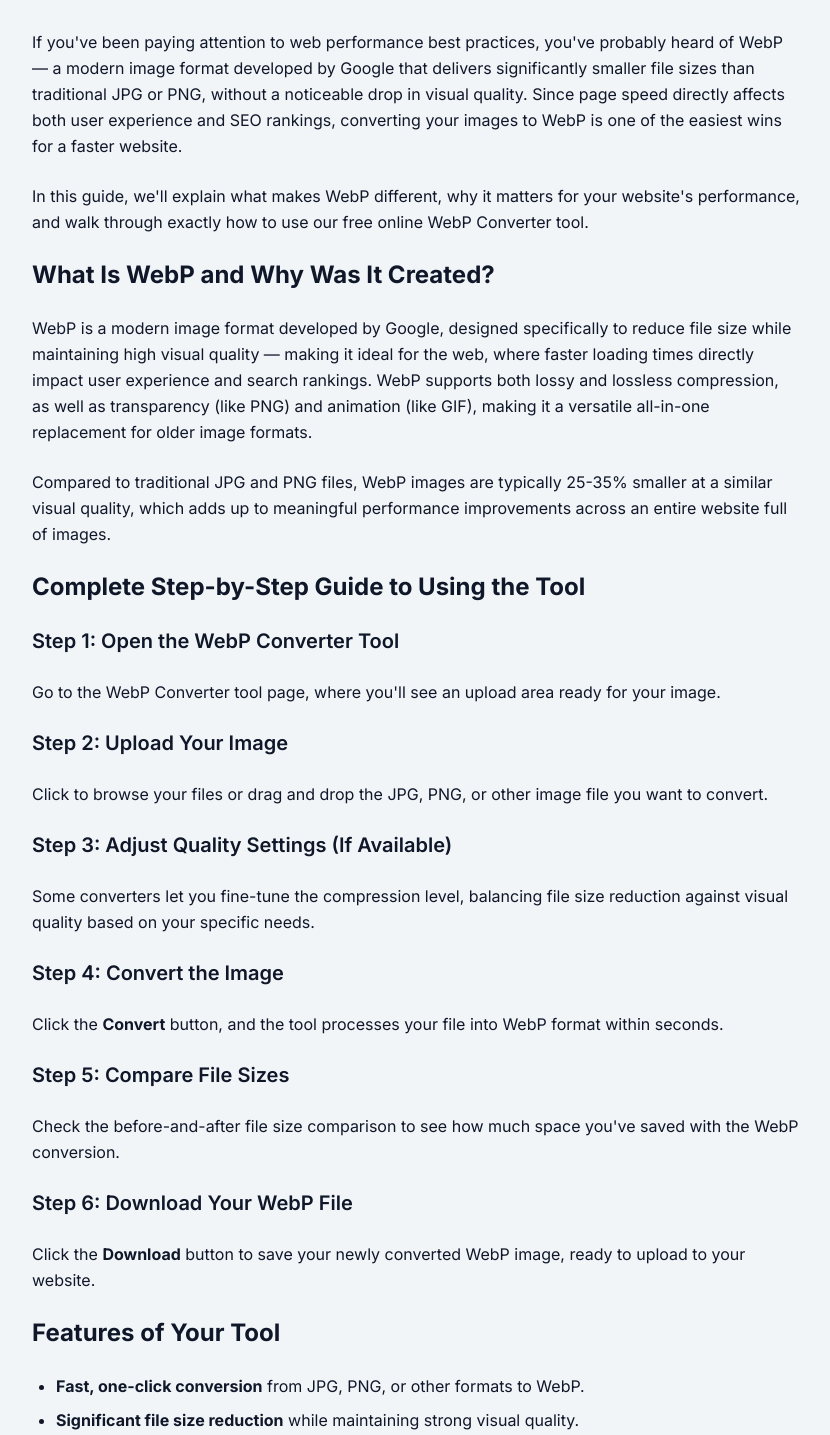
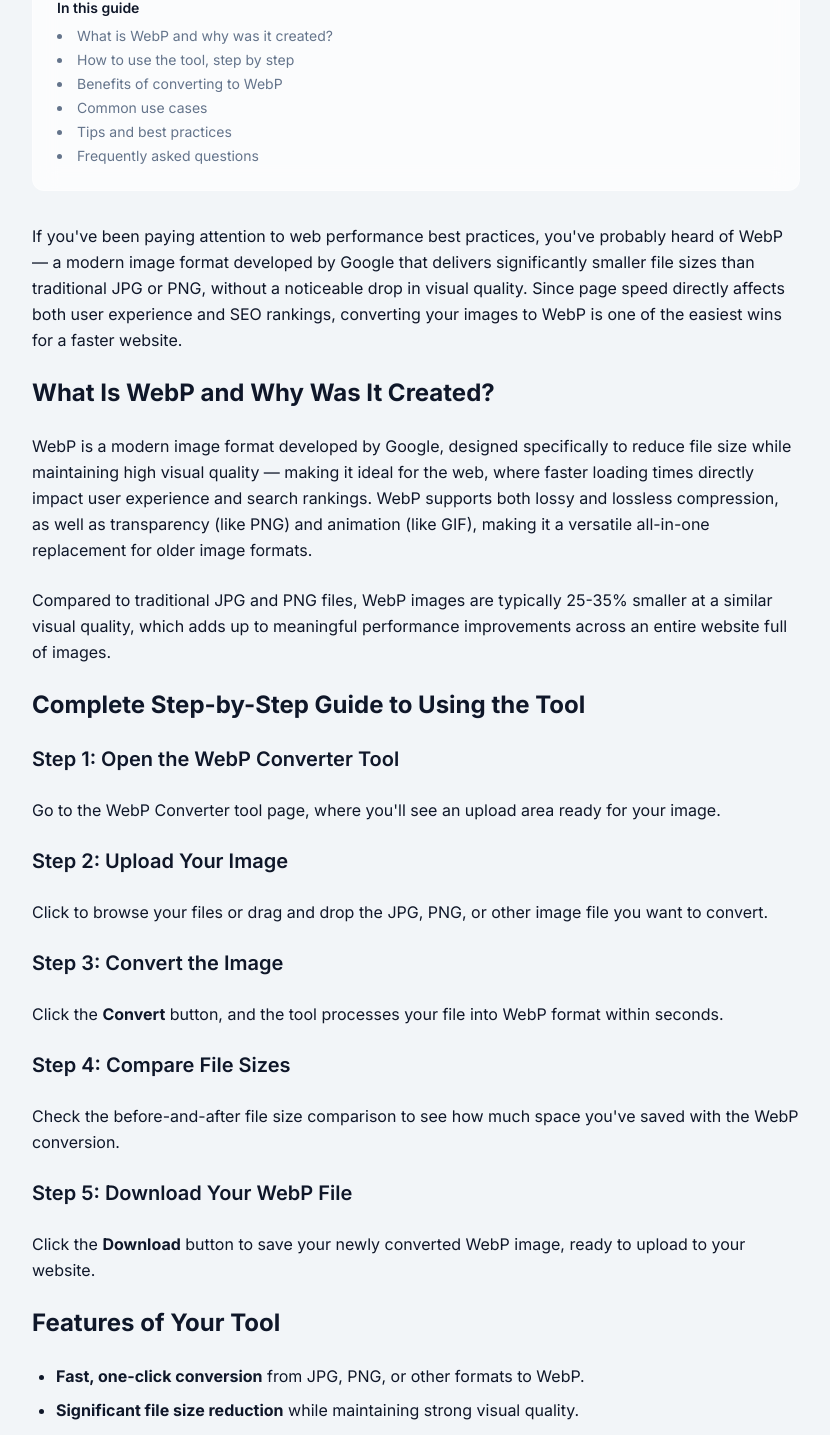
Before and after one commit to surajkumar122024-star/ok01, a Next.js app: page /blog/webp-converter-complete-guide in a window 1280 px wide. Shown: the part 508-1943 px from the top of the page, without its empty margins (224-1054 px from the left). Built offline with nearby package versions, Linux system fonts and the light colour scheme.

Commit message:
Fix webp-converter article: remove false adjustable-quality and batch-conversion claims (tool uses fixed 90%, single file), confirm transparency preservation as accurate, fix breadcrumb, add TOC

```diff
--- a/src/app/blog/webp-converter-complete-guide/page.tsx
+++ b/src/app/blog/webp-converter-complete-guide/page.tsx
@@ -15,7 +15,7 @@ export default function WebpConverterCompleteGuideArticle() {
         {/* Header */}
         <div className="space-y-4">
           <div className="flex items-center gap-2 text-sm text-muted-foreground">
-            <span>Blog</span>
+            <Link href="/blog" className="hover:text-foreground">Blog</Link>
             <span>→</span>
             <span>Image Tools</span>
           </div>
@@ -36,32 +36,40 @@ export default function WebpConverterCompleteGuideArticle() {
 
         <hr className="border-border" />
 
+        {/* Table of Contents */}
+        <nav className="glass rounded-xl border p-6 space-y-2 text-sm">
+          <p className="font-semibold mb-2">In this guide</p>
+          <ul className="space-y-1 list-disc list-inside text-muted-foreground">
+            <li><a href="#what-is" className="hover:text-primary">What is WebP and why was it created?</a></li>
+            <li><a href="#how-to" className="hover:text-primary">How to use the tool, step by step</a></li>
+            <li><a href="#benefits" className="hover:text-primary">Benefits of converting to WebP</a></li>
+            <li><a href="#use-cases" className="hover:text-primary">Common use cases</a></li>
+            <li><a href="#tips" className="hover:text-primary">Tips and best practices</a></li>
+            <li><a href="#faq" className="hover:text-primary">Frequently asked questions</a></li>
+          </ul>
+        </nav>
+
         {/* Content */}
         <div className="prose prose-neutral dark:prose-invert max-w-none space-y-6 text-base leading-relaxed">
 
-          <h2 className="text-2xl font-bold mt-8">Introduction</h2>
+          <p>If you've been paying attention to web performance best practices, you've probably heard of WebP — a modern image format developed by Google that delivers significantly smaller file sizes than traditional JPG or PNG, without a noticeable drop in visual quality. Since page speed directly affects both user experience and SEO rankings, converting your images to WebP is one of the easiest wins for a faster website.</p>
 
-          <p>If you've been paying attention to web performance best practices, you've probably heard of WebP — a modern image format developed by Google that delivers significantly smaller file sizes than traditional JPG or PNG, without a noticeable drop in visual quality. Since page speed directly affects both user experience and SEO rankings, converting your images to WebP is one of the easiest wins for a faster website.</p>
-          <p>In this guide, we'll explain what makes WebP different, why it matters for your website's performance, and walk through exactly how to use our free online WebP Converter tool.</p>
-
-          <h2 className="text-2xl font-bold mt-8">What Is WebP and Why Was It Created?</h2>
+          <h2 id="what-is" className="text-2xl font-bold mt-8">What Is WebP and Why Was It Created?</h2>
 
           <p>WebP is a modern image format developed by Google, designed specifically to reduce file size while maintaining high visual quality — making it ideal for the web, where faster loading times directly impact user experience and search rankings. WebP supports both lossy and lossless compression, as well as transparency (like PNG) and animation (like GIF), making it a versatile all-in-one replacement for older image formats.</p>
           <p>Compared to traditional JPG and PNG files, WebP images are typically 25-35% smaller at a similar visual quality, which adds up to meaningful performance improvements across an entire website full of images.</p>
 
-          <h2 className="text-2xl font-bold mt-8">Complete Step-by-Step Guide to Using the Tool</h2>
+          <h2 id="how-to" className="text-2xl font-bold mt-8">Complete Step-by-Step Guide to Using the Tool</h2>
 
           <h3 className="text-xl font-semibold mt-6">Step 1: Open the WebP Converter Tool</h3>
           <p>Go to the WebP Converter tool page, where you'll see an upload area ready for your image.</p>
           <h3 className="text-xl font-semibold mt-6">Step 2: Upload Your Image</h3>
           <p>Click to browse your files or drag and drop the JPG, PNG, or other image file you want to convert.</p>
-          <h3 className="text-xl font-semibold mt-6">Step 3: Adjust Quality Settings (If Available)</h3>
-          <p>Some converters let you fine-tune the compression level, balancing file size reduction against visual quality based on your specific needs.</p>
-          <h3 className="text-xl font-semibold mt-6">Step 4: Convert the Image</h3>
+          <h3 className="text-xl font-semibold mt-6">Step 3: Convert the Image</h3>
           <p>Click the <strong>Convert</strong> button, and the tool processes your file into WebP format within seconds.</p>
-          <h3 className="text-xl font-semibold mt-6">Step 5: Compare File Sizes</h3>
+          <h3 className="text-xl font-semibold mt-6">Step 4: Compare File Sizes</h3>
           <p>Check the before-and-after file size comparison to see how much space you've saved with the WebP conversion.</p>
-          <h3 className="text-xl font-semibold mt-6">Step 6: Download Your WebP File</h3>
+          <h3 className="text-xl font-semibold mt-6">Step 5: Download Your WebP File</h3>
           <p>Click the <strong>Download</strong> button to save your newly converted WebP image, ready to upload to your website.</p>
 
           <h2 className="text-2xl font-bold mt-8">Features of Your Tool</h2>
@@ -69,7 +77,7 @@ export default function WebpConverterCompleteGuideArticle() {
           <ul className="list-disc pl-6 space-y-2">
           <li><strong>Fast, one-click conversion</strong> from JPG, PNG, or other formats to WebP.</li>
           <li><strong>Significant file size reduction</strong> while maintaining strong visual quality.</li>
-          <li><strong>Batch conversion support</strong> (if available), for converting multiple images at once.</li>
+          <li><strong>Consistent 90% quality encoding</strong>, chosen because compression artifacts are rarely visible at that level while file size still drops significantly.</li>
           <li><strong>Transparency support</strong>, preserving transparent backgrounds during conversion.</li>
           <li><strong>No software installation required</strong> — works entirely in your browser.</li>
           <li><strong>Free with no watermarks</strong> added to your converted images.</li>
@@ -77,7 +85,7 @@ export default function WebpConverterCompleteGuideArticle() {
           <li><strong>Works on all devices</strong>, including desktops, tablets, and smartphones.</li>
           </ul>
 
-          <h2 className="text-2xl font-bold mt-8">Benefits of Converting Images to WebP</h2>
+          <h2 id="benefits" className="text-2xl font-bold mt-8">Benefits of Converting Images to WebP</h2>
 
           <p><strong>1. Faster Website Loading Times</strong> Smaller image file sizes mean your web pages load faster, directly improving user experience and reducing bounce rates.</p>
           <p><strong>2. Improved SEO Rankings</strong> Search engines, including Google, factor page speed into their ranking algorithms, making WebP conversion a practical SEO improvement.</p>
@@ -85,7 +93,7 @@ export default function WebpConverterCompleteGuideArticle() {
           <p><strong>4. Maintains Visual Quality</strong> Despite the significant size reduction, WebP images typically look just as sharp and clear as their JPG or PNG counterparts.</p>
           <p><strong>5. Versatile Format Support</strong> WebP supports transparency and animation in a single format, reducing the need to juggle multiple image types for different use cases.</p>
 
-          <h2 className="text-2xl font-bold mt-8">Common Use Cases</h2>
+          <h2 id="use-cases" className="text-2xl font-bold mt-8">Common Use Cases</h2>
 
           <ul className="list-disc pl-6 space-y-2">
           <li><strong>Optimizing website images</strong> to improve page load speed and overall site performance.</li>
@@ -97,7 +105,7 @@ export default function WebpConverterCompleteGuideArticle() {
           <li><strong>Building faster-loading blog posts</strong> with optimized featured images and inline graphics.</li>
           </ul>
 
-          <h2 className="text-2xl font-bold mt-8">Tips &amp; Best Practices</h2>
+          <h2 id="tips" className="text-2xl font-bold mt-8">Tips &amp; Best Practices</h2>
 
           <ul className="list-disc pl-6 space-y-2">
           <li>Always test your WebP images across different browsers, though modern browser support for WebP is now extremely widespread.</li>
@@ -108,7 +116,7 @@ export default function WebpConverterCompleteGuideArticle() {
           <li>For images with fine details or text, compare the converted WebP file closely against the original to ensure quality remains sharp at your chosen compression level.</li>
           </ul>
 
-          <h2 className="text-2xl font-bold mt-8">Frequently Asked Questions</h2>
+          <h2 id="faq" className="text-2xl font-bold mt-8">Frequently Asked Questions</h2>
           <h3 className="text-lg font-semibold mt-4">What is WebP and why should I use it?</h3>
           <p>WebP is a modern image format that offers significantly smaller file sizes than JPG or PNG while maintaining similar visual quality, making it ideal for improving website performance.</p>
           <h3 className="text-lg font-semibold mt-4">Do all browsers support WebP images?</h3>
@@ -123,8 +131,8 @@ export default function WebpConverterCompleteGuideArticle() {
           <p>Yes, WebP supports animation, often at a significantly smaller file size compared to traditional animated GIFs.</p>
           <h3 className="text-lg font-semibold mt-4">How much smaller are WebP files compared to JPG or PNG?</h3>
           <p>WebP images are typically 25-35% smaller than comparable JPG or PNG files at similar visual quality, though exact savings vary by image.</p>
-          <h3 className="text-lg font-semibold mt-4">Can I convert multiple images to WebP at once?</h3>
-          <p>Depending on the specific tool, batch conversion may be supported, allowing you to convert several images simultaneously.</p>
+          <h3 className="text-lg font-semibold mt-4">Can I adjust the WebP quality level?</h3>
+          <p>This tool uses a fixed 90% quality setting for consistent, reliable results — a level where compression artifacts are rarely visible while file size still drops meaningfully.</p>
           <h3 className="text-lg font-semibold mt-4">Does using WebP actually improve my website's SEO?</h3>
           <p>Yes, since page speed is a ranking factor for search engines, and WebP images load faster due to their smaller file size, this can contribute positively to SEO performance.</p>
           <h3 className="text-lg font-semibold mt-4">Can I use this tool on my phone?</h3>
```
